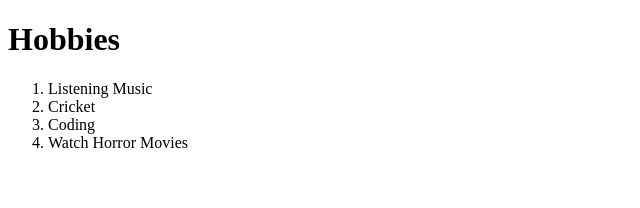
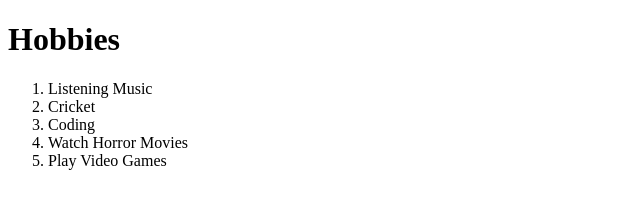
Before and after one commit to harshitsuman1/Capstone-Project, a plain HTML site: page Hobbies.html in a window 1280 px wide. Shown: the whole page, without its empty margins (0-640 px from the left). Drawn offline with Linux system fonts and the light colour scheme.

Commit message:
Hobbies updated

```diff
--- a/Hobbies.html
+++ b/Hobbies.html
@@ -12,6 +12,7 @@
         <li>Cricket</li>
         <li>Coding</li>
         <li>Watch Horror Movies</li>
+        <li>Play Video Games</li>
     </ol>
 </body>
 </html>
```
